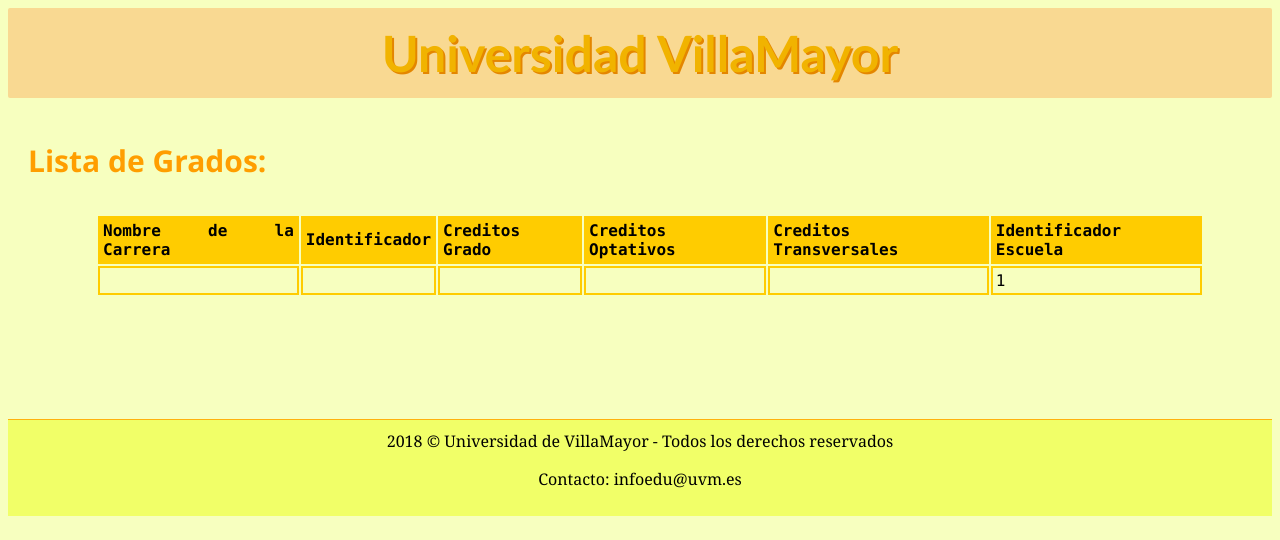
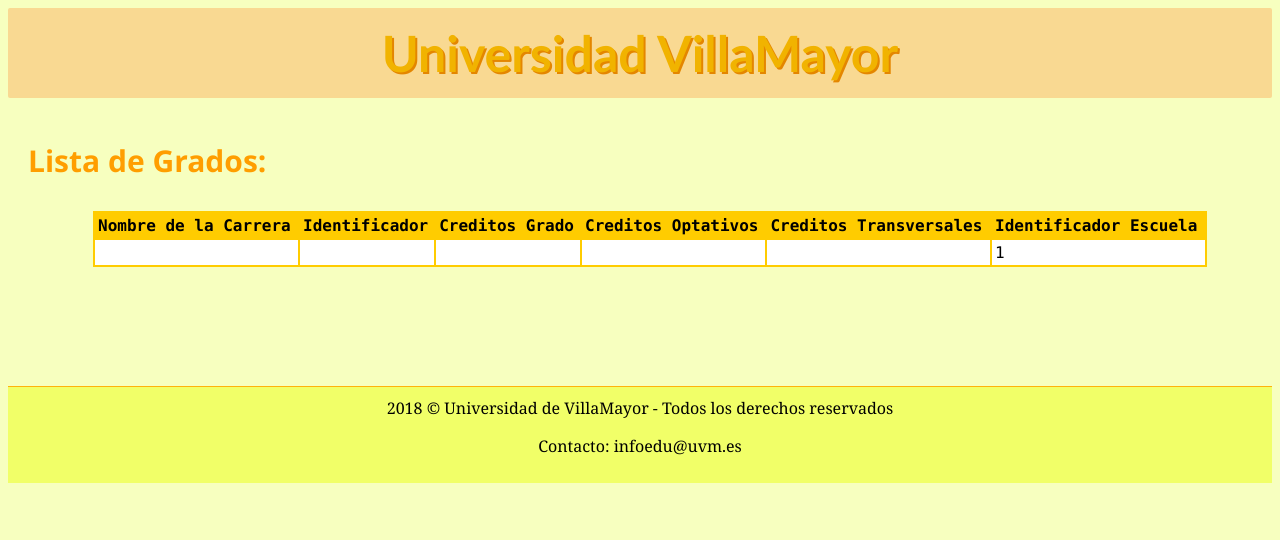
Before and after one commit to soleab/Universidad_Villamayor, a PHP site: page /grados.php in a window 1280 px wide. Shown: the top 540 px of the page. Run offline with PHP 8.4, Linux system fonts and the light colour scheme; tables that the repository leaves empty or names only in its code hold one stand-in row (values such as "Sample post"); data that the repository does not hold is empty.

Commit message:
Update estilos.css

```diff
--- a/estilos.css
+++ b/estilos.css
@@ -3,8 +3,15 @@ body {
 	background-color:#F7FFBF;
 }
 
-
-
+table.GeneratedTable {
+  width: 100%;
+  background-color: #ffffff;
+  border-collapse: collapse;
+  border-width: 2px;
+  border-color: #ffcc00;
+  border-style: solid;
+  color: #000000;
+}
 
 table.GeneratedTable td, table.GeneratedTable th {
   border-width: 2px;
```
